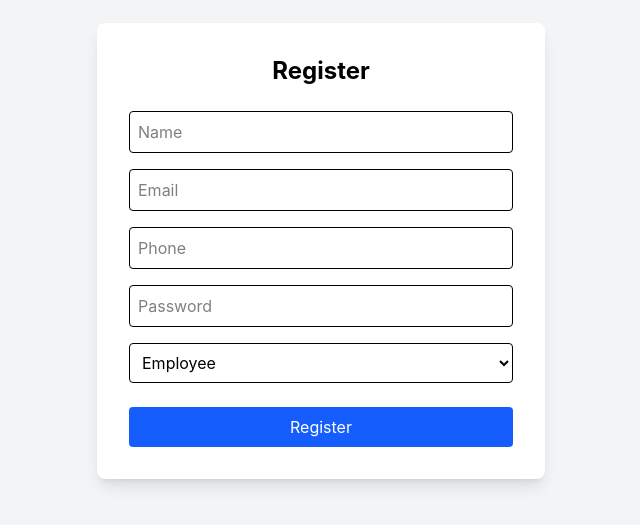
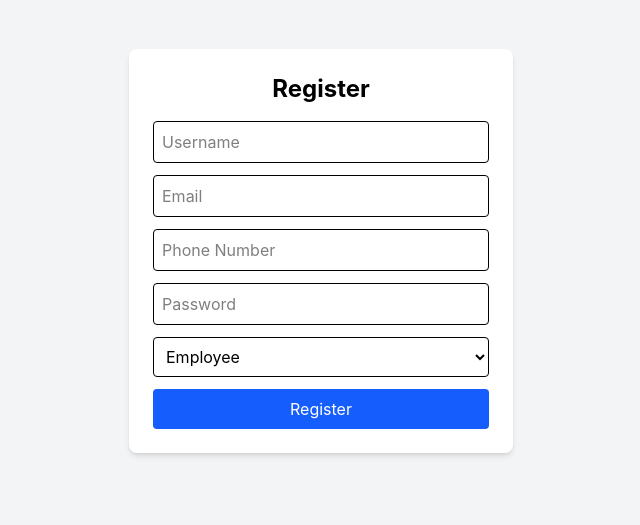
Before and after one commit to AbhiSatvikaKurumaddali/miniprojectatp, a React app in the folder Frontend/: page / in a window 1280 px wide. Shown: the part 149-674 px from the top of the page, without its empty margins (319-959 px from the left). Built offline with nearby package versions, Linux system fonts and the light colour scheme; the HTML template or start-up script is replaced by a standard one.

Commit message:
Update Register.jsx

```diff
--- a/Frontend/src/pages/Register.jsx
+++ b/Frontend/src/pages/Register.jsx
@@ -1,90 +1,39 @@
 import { useState } from "react";
 import API from "../api";
 
-export default function Register() {
-  const [formData, setFormData] = useState({
-    name: "",
-    email: "",
-    phone: "",
-    password: "",
-    role: "Employee"
-  });
-  const [error, setError] = useState("");
-  const [success, setSuccess] = useState("");
+export default function Register({ onRegistered }) {
+  const [username, setUsername] = useState("");
+  const [email, setEmail] = useState("");
+  const [phone, setPhone] = useState("");
+  const [password, setPassword] = useState("");
+  const [role, setRole] = useState("employee");
 
-  const handleChange = (e) => {
-    setFormData({ ...formData, [e.target.name]: e.target.value });
-  };
-
-  const handleSubmit = async (e) => {
+  const handleRegister = async (e) => {
     e.preventDefault();
-    setError("");
-    setSuccess("");
     try {
-      // ✅ Correct path: /api/auth/register
-      const res = await API.post("/auth/register", formData);
-      setSuccess("Registration successful!");
-      console.log(res.data);
-    } catch (err) {
-      setError(err.response?.data?.message || "Registration failed");
-      console.error(err.response?.data || err.message);
+      await API.post("/auth/register", { username, email, phone, password, role });
+      const loginRes = await API.post("/auth/login", { username, password });
+      localStorage.setItem("token", loginRes.data.token);
+      localStorage.setItem("role", role);
+      onRegistered(); // ✅ go straight to Employees page
+    } catch {
+      alert("Registration failed");
     }
   };
 
   return (
     <div className="flex items-center justify-center min-h-screen bg-gray-100">
-      <form
-        onSubmit={handleSubmit}
-        className="bg-white shadow-lg rounded-lg p-8 w-full max-w-md"
-      >
-        <h2 className="text-2xl font-bold mb-6 text-center">Register</h2>
-
-        {error && <p className="text-red-500 mb-4">{error}</p>}
-        {success && <p className="text-green-500 mb-4">{success}</p>}
-
-        <input
-          name="name"
-          placeholder="Name"
-          value={formData.name}
-          onChange={handleChange}
-          className="w-full p-2 mb-4 border rounded"
-        />
-        <input
-          name="email"
-          placeholder="Email"
-          value={formData.email}
-          onChange={handleChange}
-          className="w-full p-2 mb-4 border rounded"
-        />
-        <input
-          name="phone"
-          placeholder="Phone"
-          value={formData.phone}
-          onChange={handleChange}
-          className="w-full p-2 mb-4 border rounded"
-        />
-        <input
-          name="password"
-          type="password"
-          placeholder="Password"
-          value={formData.password}
-          onChange={handleChange}
-          className="w-full p-2 mb-4 border rounded"
-        />
-        <select
-          name="role"
-          value={formData.role}
-          onChange={handleChange}
-          className="w-full p-2 mb-6 border rounded"
-        >
-          <option value="Employee">Employee</option>
-          <option value="Admin">Admin</option>
+      <form onSubmit={handleRegister} className="bg-white p-6 rounded-lg shadow-md w-96">
+        <h2 className="text-2xl font-bold mb-4 text-center">Register</h2>
+        <input className="w-full p-2 mb-3 border rounded" value={username} onChange={(e) => setUsername(e.target.value)} placeholder="Username" />
+        <input className="w-full p-2 mb-3 border rounded" value={email} onChange={(e) => setEmail(e.target.value)} placeholder="Email" />
+        <input className="w-full p-2 mb-3 border rounded" value={phone} onChange={(e) => setPhone(e.target.value)} placeholder="Phone Number" />
+        <input type="password" className="w-full p-2 mb-3 border rounded" value={password} onChange={(e) => setPassword(e.target.value)} placeholder="Password" />
+        <select className="w-full p-2 mb-3 border rounded" value={role} onChange={(e) => setRole(e.target.value)}>
+          <option value="employee">Employee</option>
+          <option value="admin">Admin</option>
         </select>
-
-        <button
-          type="submit"
-          className="w-full bg-blue-600 text-white py-2 rounded hover:bg-blue-700 transition"
-        >
+        <button type="submit" className="w-full bg-blue-600 text-white py-2 rounded hover:bg-blue-700">
           Register
         </button>
       </form>
```
